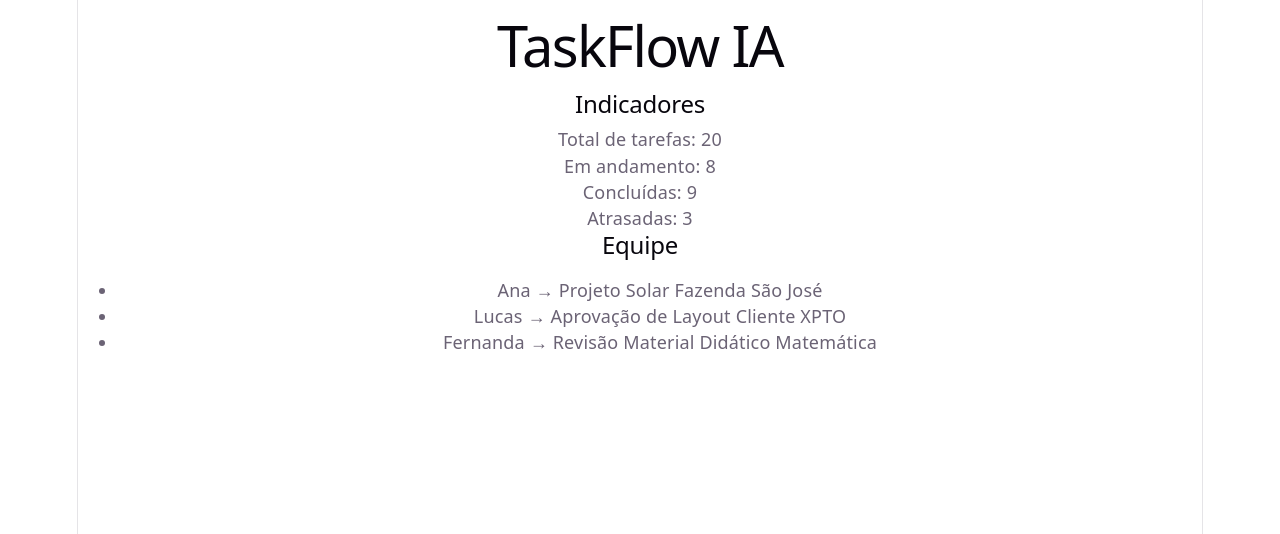
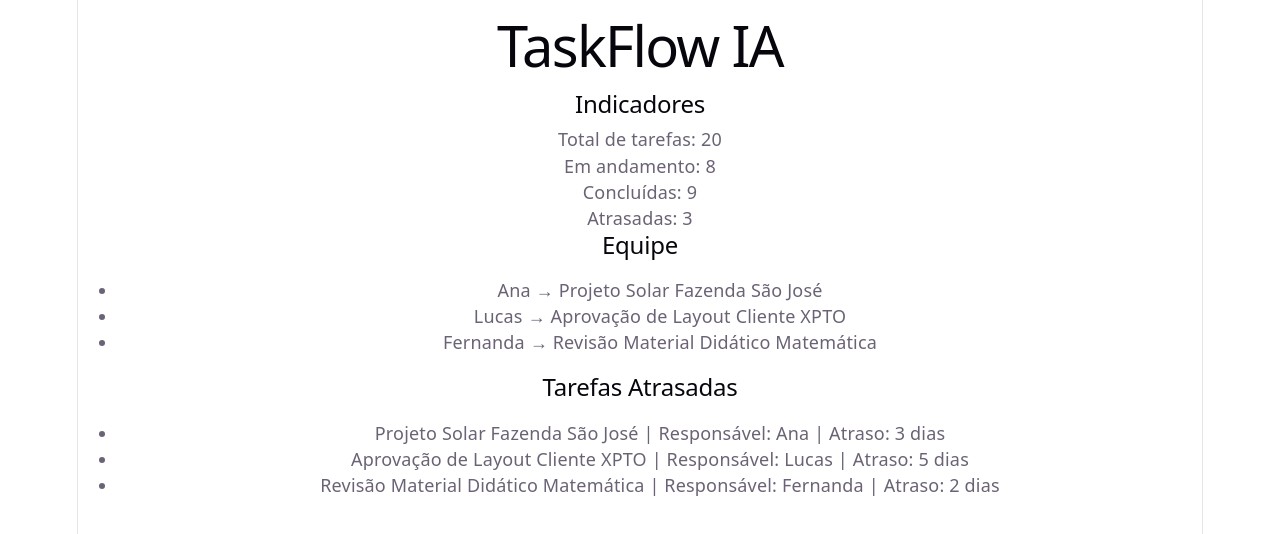
Before and after one commit to JoaoDanielbt/taskflow-ia, a React (Vite) app: page / in a window 1280 px wide. Shown: the top 534 px of the page. Built offline with nearby package versions, Linux system fonts and the light colour scheme.

Commit message:
feat: adicionar visualizacao de tarefas atrasadas

```diff
--- a/src/App.tsx
+++ b/src/App.tsx
@@ -20,6 +20,23 @@ function App() {
   const tarefasEmAndamento = 8
   const tarefasConcluidas = 9
   const tarefasAtrasadas = 3
+  const atrasadas = [
+  {
+    tarefa: 'Projeto Solar Fazenda São José',
+    responsavel: 'Ana',
+    atraso: '3 dias'
+  },
+  {
+    tarefa: 'Aprovação de Layout Cliente XPTO',
+    responsavel: 'Lucas',
+    atraso: '5 dias'
+  },
+  {
+    tarefa: 'Revisão Material Didático Matemática',
+    responsavel: 'Fernanda',
+    atraso: '2 dias'
+  }
+]
 
   return (
     <div>
@@ -41,7 +58,19 @@ function App() {
           </li>
         ))}
       </ul>
-    </div>
+
+<h2>Tarefas Atrasadas</h2>
+
+<ul>
+  {atrasadas.map((item, index) => (
+    <li key={index}>
+      {item.tarefa} | Responsável: {item.responsavel} | Atraso: {item.atraso}
+    </li>
+  ))}
+</ul>
+
+</div>
+
   )
 }
 
```
